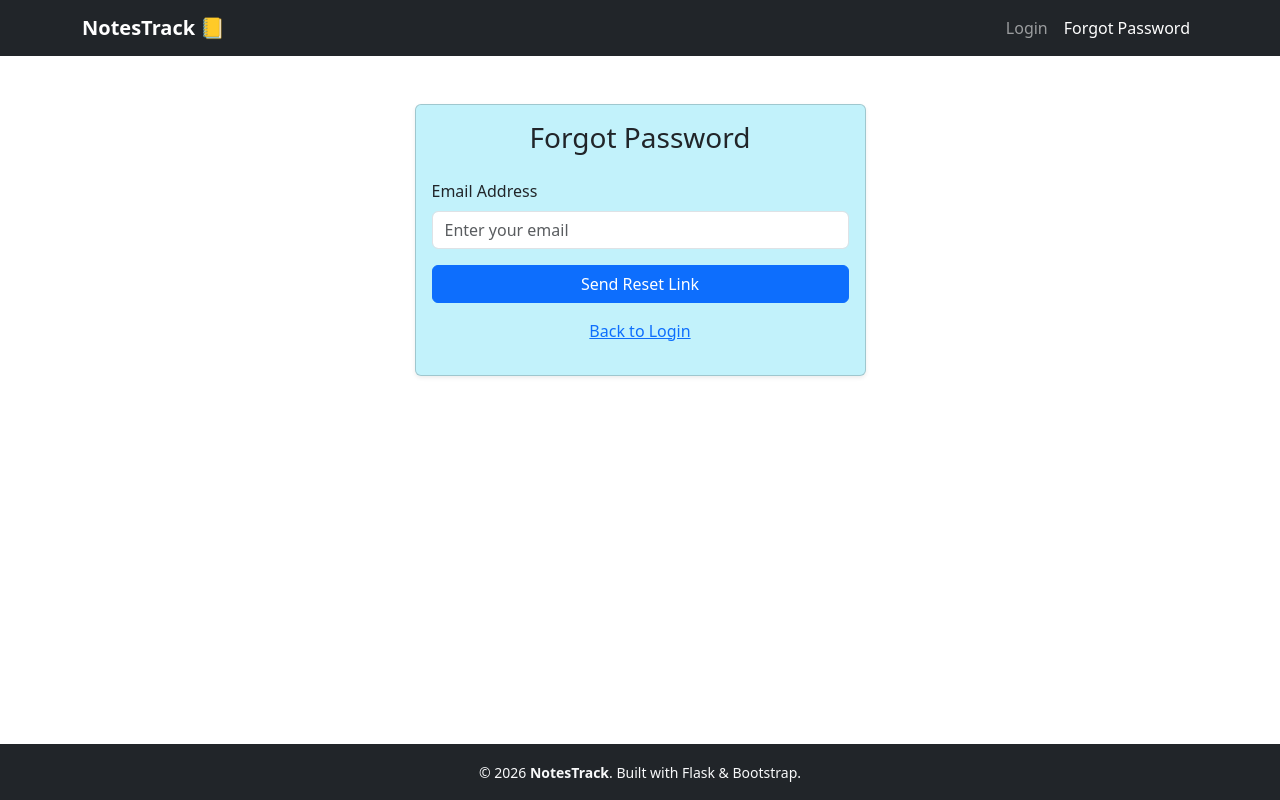
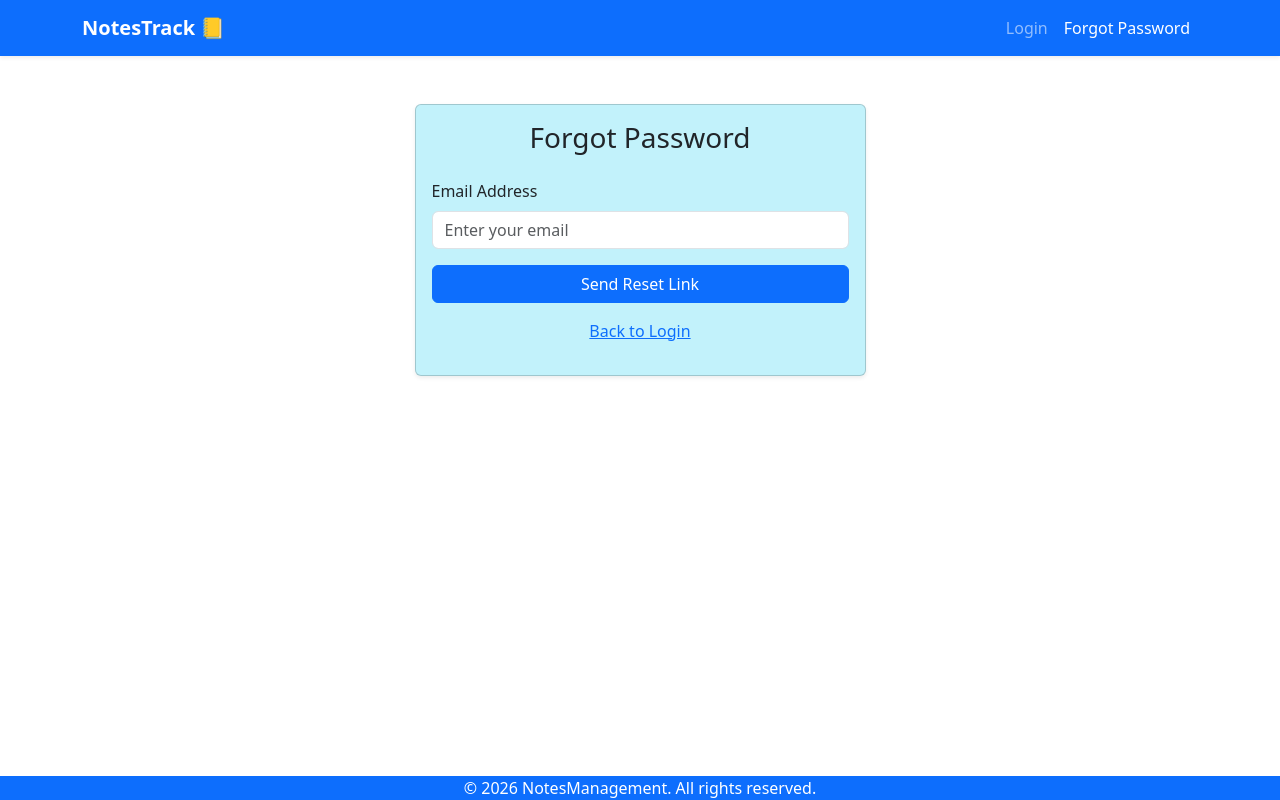
Before and after one commit to syedsonu1412-gif/NotesManagementapp, a Flask app: page /forgot-password in a window 1280 px wide. Run offline with Flask 3, Linux system fonts and the light colour scheme.

Commit message:
Update navbar and footer styles in forgot_password.html

```diff
--- a/templates/forgot_password.html
+++ b/templates/forgot_password.html
@@ -9,7 +9,7 @@
 <body class="d-flex flex-column min-vh-100">
 
 <!-- ✅ NAVBAR -->
-<nav class="navbar navbar-expand-lg navbar-dark bg-dark">
+<nav class="navbar navbar-expand-lg navbar-dark bg-primary shadow-sm">
     <div class="container">
         <a class="navbar-brand fw-bold" href="{{ url_for('login') }}">
             NotesTrack 📒
@@ -68,11 +68,12 @@
     </div>
 </div>
 
-<!-- ✅ FOOTER -->
-<footer class="bg-dark text-light text-center py-3 mt-auto">
-    <small>
-        © 2026 <strong>NotesTrack</strong>. Built with Flask & Bootstrap.
-    </small>
+<footer class="bg-primary text-white mt-auto">
+    <div class="container h-220 d-flex justify-content-center align-items-center">
+        <p class="mb-0">
+            © 2026 NotesManagement. All rights reserved.
+        </p>
+    </div>
 </footer>
 
 <script src="https://cdn.jsdelivr.net/npm/bootstrap@5.3.2/dist/js/bootstrap.bundle.min.js"></script>
```
